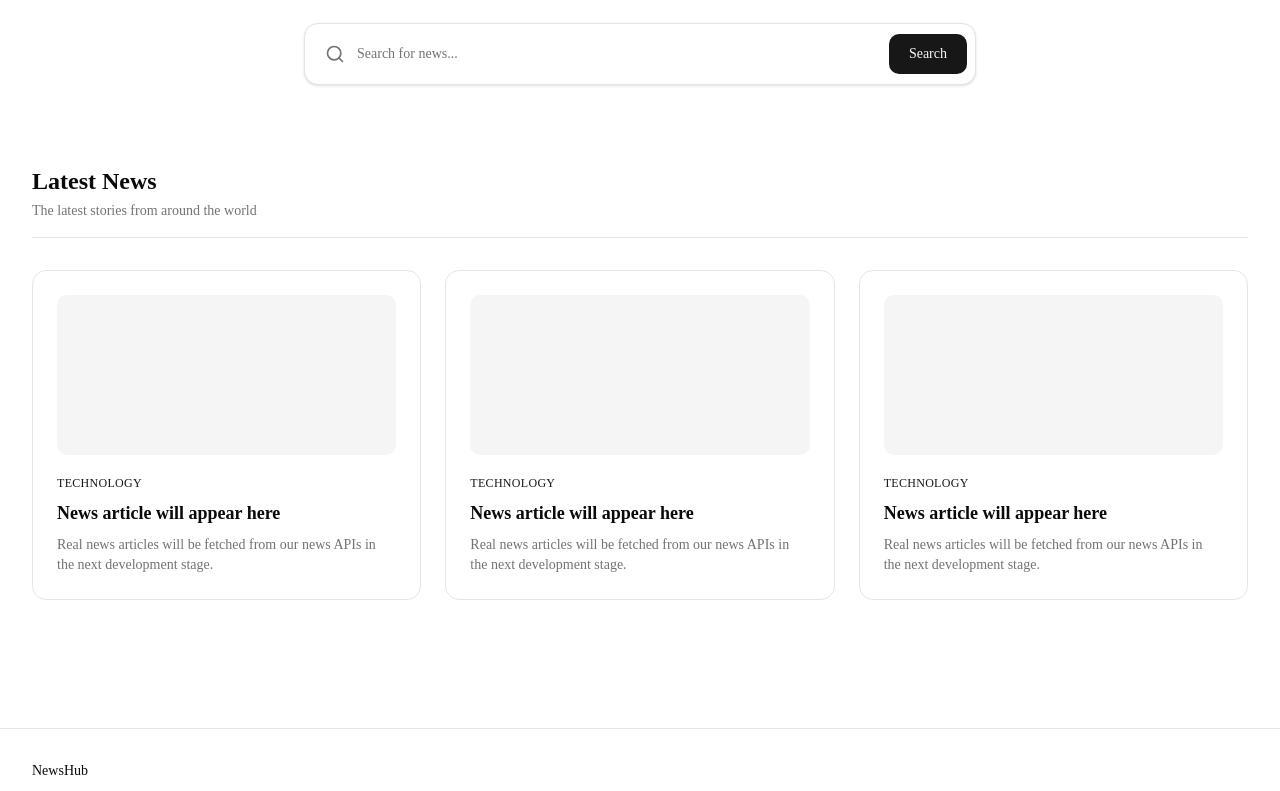
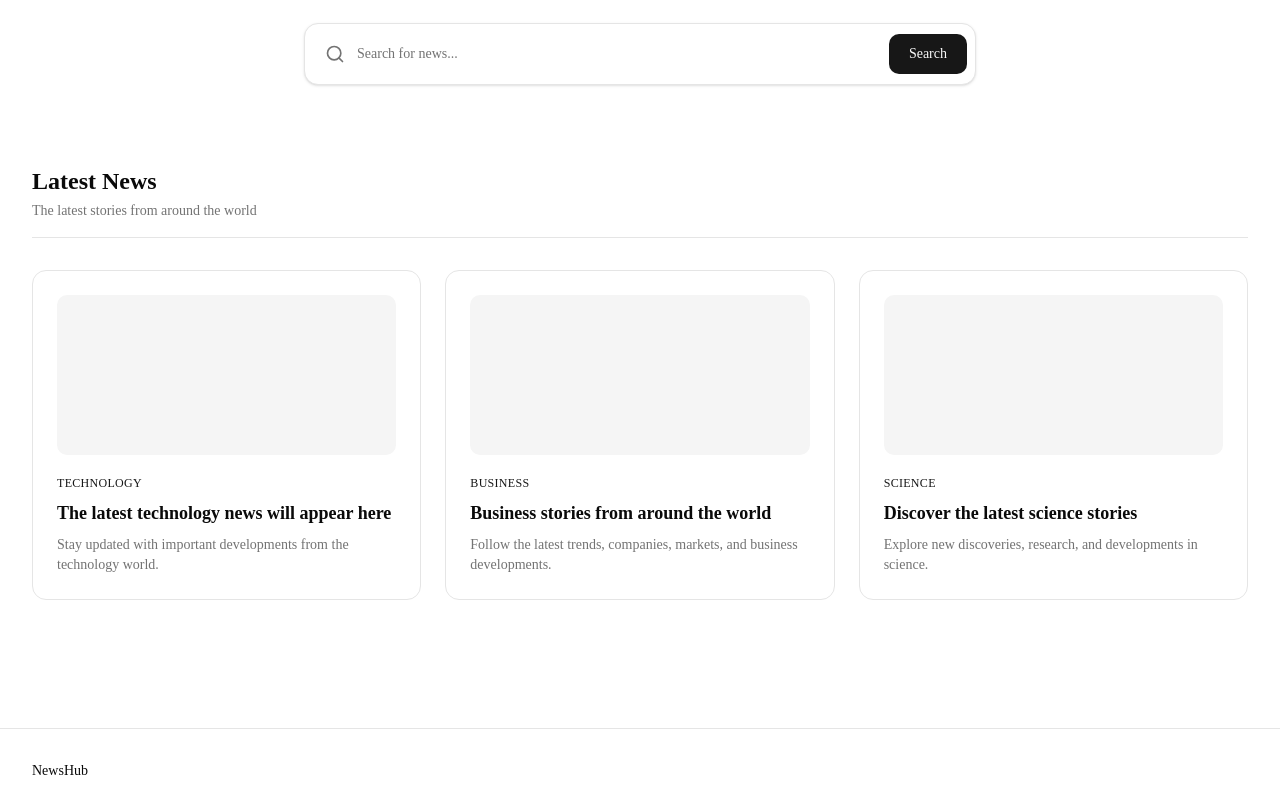
Before and after one commit to ThisisNishank/ai-news-aggregator, a Next.js app: page / in a window 1280 px wide. Shown: the part 390-1181 px from the top of the page. Built offline with nearby package versions, Linux system fonts and the light colour scheme.

Commit message:
feat: add reusable news card

```diff
--- a/app/page.tsx
+++ b/app/page.tsx
@@ -1,5 +1,6 @@
 import { Search } from "lucide-react";
 import Header from "@/components/Header";
+import NewsCard from "@/components/NewsCard";
 
 export default function Home() {
   return (
@@ -55,31 +56,25 @@ export default function Home() {
             </div>
           </div>
 
-          <div className="mt-8 grid gap-6 sm:grid-cols-2 lg:grid-cols-3">
-            {[1, 2, 3].map((item) => (
-              <article
-                key={item}
-                className="rounded-xl border bg-card p-6 transition-shadow hover:shadow-md"
-              >
-                <div className="h-40 rounded-lg bg-muted" />
+         <div className="mt-8 grid gap-6 sm:grid-cols-2 lg:grid-cols-3">
+  <NewsCard
+    category="Technology"
+    title="The latest technology news will appear here"
+    description="Stay updated with important developments from the technology world."
+  />
 
-                <div className="mt-5">
-                  <p className="text-xs font-medium uppercase tracking-wide text-primary">
-                    Technology
-                  </p>
+  <NewsCard
+    category="Business"
+    title="Business stories from around the world"
+    description="Follow the latest trends, companies, markets, and business developments."
+  />
 
-                  <h3 className="mt-2 text-lg font-semibold">
-                    News article will appear here
-                  </h3>
-
-                  <p className="mt-2 text-sm text-muted-foreground">
-                    Real news articles will be fetched from our news APIs in
-                    the next development stage.
-                  </p>
-                </div>
-              </article>
-            ))}
-          </div>
+  <NewsCard
+    category="Science"
+    title="Discover the latest science stories"
+    description="Explore new discoveries, research, and developments in science."
+  />
+</div>
         </div>
       </section>
 
--- /dev/null
+++ b/components/NewsCard.tsx
@@ -0,0 +1,27 @@
+type NewsCardProps = {
+  category: string;
+  title: string;
+  description: string;
+};
+
+export default function NewsCard({
+  category,
+  title,
+  description,
+}: NewsCardProps) {
+  return (
+    <article className="rounded-xl border bg-card p-6 transition-shadow hover:shadow-md">
+      <div className="h-40 rounded-lg bg-muted" />
+
+      <div className="mt-5">
+        <p className="text-xs font-medium uppercase tracking-wide text-primary">
+          {category}
+        </p>
+
+        <h3 className="mt-2 text-lg font-semibold">{title}</h3>
+
+        <p className="mt-2 text-sm text-muted-foreground">{description}</p>
+      </div>
+    </article>
+  );
+}
```
